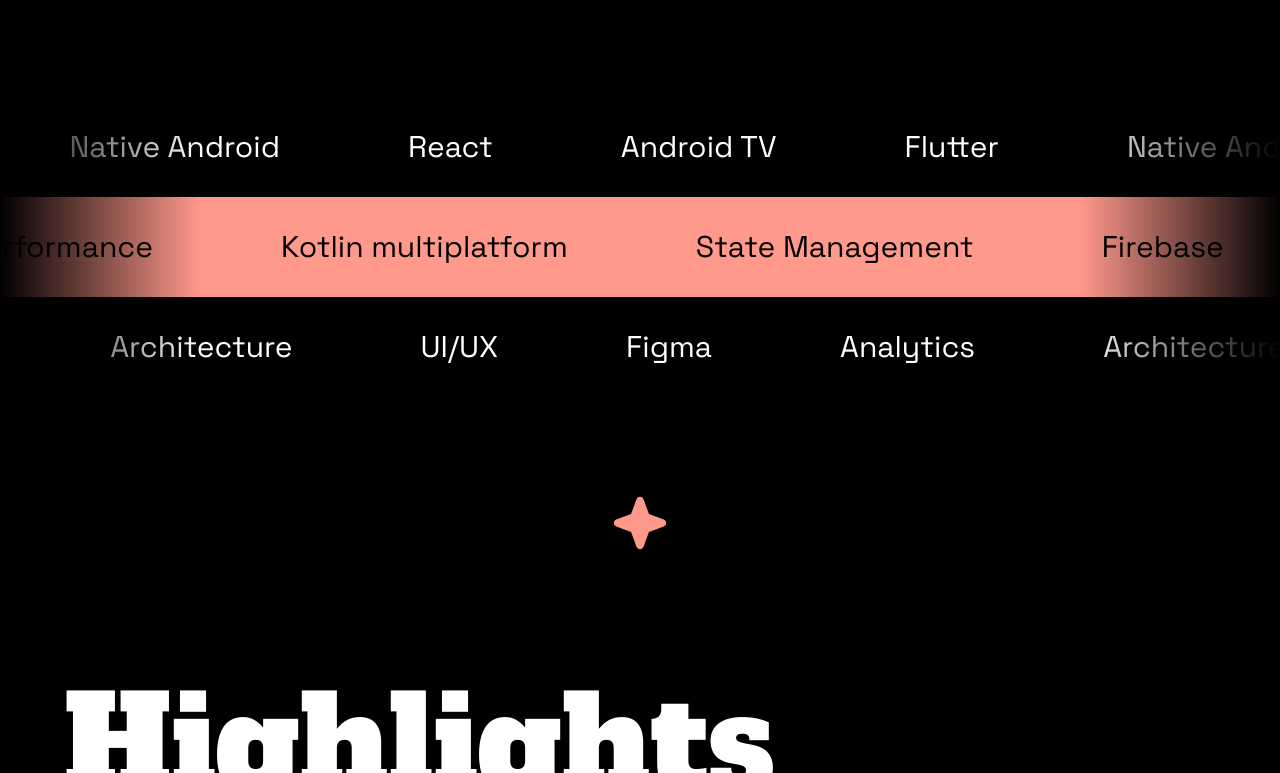
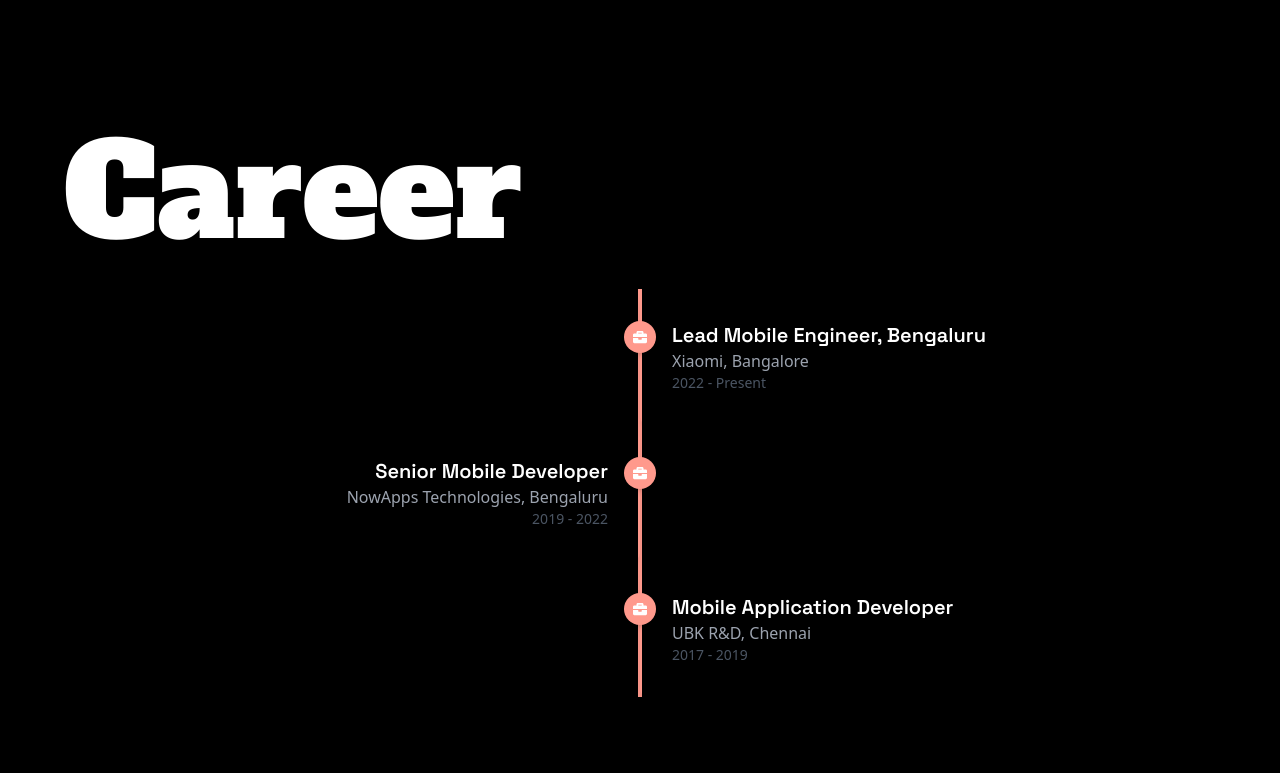
Before and after one commit to kishan2612/react-portfolio, a React (Vite) app: page / in a window 1280 px wide. Shown: the part 1367-2140 px from the top of the page. Built offline with nearby package versions, Linux system fonts and the light colour scheme.

Commit message:
page 1 and 2 completed

```diff
--- /dev/null
+++ b/src/components/portfolio/ExperienceList.tsx
@@ -0,0 +1,53 @@
+import React from "react";
+import { User, WorkExperience } from "../../model/user";
+import ProjectTitle from "./ProjectTitle";
+import { motion } from "framer-motion";
+import { FaBriefcase } from "react-icons/fa";
+
+const ExperienceList = ({ user }: { user: User }) => {
+  return (
+    <div>
+      <ProjectTitle title={"Career"} />
+      <CareerTimeline user={user} />
+    </div>
+  );
+};
+function CareerTimeline({ user }: { user: User }) {
+    return (
+      <div className="max-w-4xl mx-auto">
+        <div className="relative flex flex-col items-center">
+          <div
+            className="absolute w-1 bg-gray-300 h-full"
+            style={{ backgroundColor: user.primaryColor }}
+          ></div>
+          {user.workExperiences.map((experience, index) => (
+            <motion.div
+              key={index}
+              initial={{ opacity: 0, y: 50 }}
+              whileInView={{ opacity: 1, y: 0 }}
+              transition={{ duration: 0.6, delay: index * 0.2 }}
+              viewport={{ once: true }}
+              className={`relative w-full md:w-1/2 p-8 shadow-lg rounded-lg ${index % 2 === 0 ? "md:ml-auto text-left" : "md:mr-auto text-right"}`}
+            >
+              <div
+                className="absolute top-8 w-8 h-8 flex items-center justify-center text-white rounded-full shadow-md"
+                style={{
+                  backgroundColor: user.primaryColor,
+                  left: index % 2 === 0 ? "-16px" : "auto",
+                  right: index % 2 === 0 ? "auto" : "-16px",
+                }}
+              >
+                <FaBriefcase size={14} />
+              </div>
+              <h3 className="text-xl text-white font-semibold font-spaceGrotesk">{experience.position}</h3>
+              <p className="text-gray-400">{experience.company}</p>
+              <p className="text-sm text-gray-600">
+                {experience.startYear} - {experience.endYear}
+              </p>
+            </motion.div>
+          ))}
+        </div>
+      </div>
+    );
+  }
+export default ExperienceList;
--- a/src/components/portfolio/PortfolioPage2.tsx
+++ b/src/components/portfolio/PortfolioPage2.tsx
@@ -1,55 +1,40 @@
-import React from 'react';
-import { userKishan } from '../../constants/UserInformation'
-import { FaLinkedin, FaEnvelope } from 'react-icons/fa';
+import React from "react";
+import { userKishan } from "../../constants/UserInformation";
+import { FaLinkedin, FaEnvelope } from "react-icons/fa";
 import { PiStarFourFill } from "react-icons/pi";
-import ProjectMarquee from './ProjectTitle';
-import ProjectList from './ProjectList';
-import { User } from '../../model/user';
-import SkillListMarquee from './SkillMarquee';
-import ProjectTitle from './ProjectTitle';
+import ProjectMarquee from "./ProjectTitle";
+import ProjectList from "./ProjectList";
+import { User } from "../../model/user";
+import SkillListMarquee from "./SkillMarquee";
+import ProjectTitle from "./ProjectTitle";
+import ExperienceList from "./ExperienceList";
 
 const PortfolioPage2 = ({ user }: { user: User }) => {
   return (
-        <div className="bg-black   pb-8 mx-auto" style={{
-            borderTopLeftRadius: 32, borderTopRightRadius: 32
-        }}>
+    <div
+      className="bg-black   pb-8 mx-auto"
+      style={{
+        borderTopLeftRadius: 32,
+        borderTopRightRadius: 32,
+      }}
+    >
+      <About about={user.longDescription} />
+      <Page2Divider color={user.primaryColor} />
 
-            <About about={user.longDescription} />
-            <Page2Divider color={user.primaryColor}/>
-
+      <ExperienceList user={user} />
+      <Page2Divider color={user.primaryColor} />
       <ExpertiseTable user={user} />
       <FeaturedWorks user={user} />
       <ContactTable user={user} />
-
     </div>
   );
 };
 
 const About = ({ about }: { about: string }) => {
-    return <div className='pt-4'>
+  return (
+    <div className="pt-4">
       <ProjectTitle title={"About"} />
-        <p className='text-gray-200 px-16 text-lg '>{about}</p>
-    </div>
-}
-
-const ExperienceList = () => {
-    return (
-        <div>
-            <h2 className="text-2xl font-bold mb-16 text-white font-spaceGrotesk">Experience</h2>
-
-            <ul className="space-y-4">
-                {userKishan.workExperiences.map((experience, index) => (
-                    <li key={index} className="flex justify-between">
-                        <div>
-                            <span className="text-gray-400 font-medium">{experience.position}</span>
-                            <div className="text-gray-200 text-lg">{experience.company}</div>
-                        </div>
-                        <span className="text-gray-400">
-                            {experience.startYear} - {experience.endYear}
-                        </span>
-                    </li>
-                ))}
-            </ul>
+      <p className="text-gray-200 px-16 text-lg ">{about}</p>
     </div>
   );
 };
@@ -61,8 +46,6 @@
     </div>
   );
 };
-
-
 
 const ContactTable = ({ user }: { user: User }) => {
   const handleClick = (link: string) => {
@@ -77,8 +60,10 @@
 
   return (
     <div>
-            <div className='center'>
-                <h4 className="text-xl font-bold mb-8 text-white font-spaceGrotesk text-center">Connect with me</h4>
+      <div className="center">
+        <h4 className="text-xl font-bold mb-8 text-white font-spaceGrotesk text-center">
+          Connect with me
+        </h4>
       </div>
       <table className="min-w-min mb-8 mx-auto text-center border border-gray-700">
         <tbody>
@@ -90,7 +75,7 @@
                 onClick={() => handleClick(method.websiteLink)}
               >
                 <div className="flex items-center justify-center space-x-2">
-                                    {method.websiteName === 'LinkedIn' ? (
+                  {method.websiteName === "LinkedIn" ? (
                     <FaLinkedin className="text-xl" />
                   ) : (
                     <FaEnvelope className="text-xl" />
@@ -104,23 +89,21 @@
       </table>
     </div>
   );
-
 };
 
 const FeaturedWorks = ({ user }: { user: User }) => {
   return (
     <div>
-            <Page2Divider color={user.primaryColor}/>
+      <Page2Divider color={user.primaryColor} />
       <ProjectTitle title={"Highlights"} />
       <ProjectList user={user} />
-
     </div>
   );
-}
+};
 function Page2Divider({ color }: { color: string }) {
   return (
-        <div className='flex justify-center py-24'>
-            <PiStarFourFill className='text-6xl' style={{ fill: color }} />
+    <div className="flex justify-center py-24">
+      <PiStarFourFill className="text-6xl" style={{ fill: color }} />
     </div>
   );
 }
--- a/src/components/portfolio/SkillMarquee.tsx
+++ b/src/components/portfolio/SkillMarquee.tsx
@@ -1,6 +1,7 @@
 import React from 'react'
 import Marquee from "react-fast-marquee";
 import { User } from '../../model/user';
+import ProjectTitle from './ProjectTitle';
 
 
 const SkillListMarquee = ({user}:{user:User}) => {
@@ -11,6 +12,8 @@
     user.highlightSkills.slice(rowIndex * itemsPerRow, (rowIndex + 1) * itemsPerRow)
   );
   return (
+    <div>
+      <div className='mb-8'><ProjectTitle title='Expertise'/></div>
     <div className="skill-marquee-container">
       {skillRows.map((rowSkills, index) => (
         <div className=''
@@ -30,6 +33,7 @@
         </div>
       ))}
     </div>
+    </div>
   );
 }
 
--- /dev/null
+++ b/src/components/portfolio/project/ProjectDetail.tsx
@@ -0,0 +1,42 @@
+import { useParams } from "react-router-dom";
+import { motion } from "framer-motion";
+import React from "react";
+import { WorkProject } from "../../../model/user";
+
+const ProjectPage = ({project}:{project:WorkProject}) => {
+    const { projectId } = useParams();
+
+
+    return (
+      <div className="min-h-screen bg-black text-white font-sans">
+        {/* Hero Section */}
+        <div className="relative h-screen flex flex-col items-center justify-center text-center px-6">
+          <motion.img
+            src={project.mainImageLocation}
+            alt={project.projectName}
+            className="absolute inset-0 w-full h-full object-cover opacity-30"
+            initial={{ opacity: 0 }}
+            animate={{ opacity: 1 }}
+            transition={{ duration: 1.5 }}
+          />
+          <motion.h1 className="text-5xl font-bold z-10" initial={{ y: 50, opacity: 0 }} animate={{ y: 0, opacity: 1 }}>
+            {project.projectName}
+          </motion.h1>
+          <motion.p className="text-lg mt-4 max-w-2xl z-10" initial={{ y: 50, opacity: 0 }} animate={{ y: 0, opacity: 1 }}>
+            {project.shortDescription}
+          </motion.p>
+        </div>
+
+        {/* Project Details */}
+        <div className="max-w-5xl mx-auto py-20 px-6">
+          <motion.div className="mb-16" initial={{ opacity: 0 }} animate={{ opacity: 1 }} transition={{ delay: 0.3 }}>
+            <h2 className="text-3xl font-semibold mb-4">Project Overview</h2>
+            <p className="text-lg mb-6">{project.longDescription}</p>
+            <img src={project.mainImageLocation} alt={project.projectName} className="w-full rounded-lg shadow-lg" />
+          </motion.div>
+        </div>
+      </div>
+    );
+  };
+
+  export default ProjectPage;
--- a/src/constants/userInformation.tsx
+++ b/src/constants/userInformation.tsx
@@ -6,19 +6,19 @@
 const workExperiences: WorkExperience[] = [
   {
     company: 'Xiaomi, Bangalore',
-    position: 'Lead Mobile Engineer',
+    position: 'Lead Mobile Engineer, Bengaluru',
     startYear: 2022,
     endYear: 'Present',
   },
   {
-    company: 'NowApps Technologies, Bangalore',
+    company: 'NowApps Technologies, Bengaluru',
     position: 'Senior Mobile Developer',
     startYear: 2019,
     endYear: 2022,
   },
   {
     company: 'UBK R&D, Chennai',
-    position: 'Junior Mobile Application Developer',
+    position: 'Mobile Application Developer',
     startYear: 2017,
     endYear: 2019,
   },
@@ -40,22 +40,23 @@
   {
     projectName: "Mi-Retail",
     longDescription: "On the other hand, we denounce with righteous indignation and dislike men who are so beguiled and demoralized by the charms of pleasure of the moment, so blinded by desire, that they cannot foresee the pain and trouble that are bound to ensue; and equal blame belongs to those who fail in their duty through weakness of will, which is the same as saying through shrinking from toil and pain. These cases are perfectly simple and easy to distinguish. In a free hour, when our power of choice is untrammelled and when nothing prevents our being able to do what we like best, every pleasure is to be welcomed and every pain avoided. But in certain circumstances and owing to the claims of duty or the obligations of business it will frequently occur that pleasures have to be repudiated and annoyances accepted. The wise man therefore always holds in these matters to this principle of selection: he rejects pleasures to secure other greater pleasures, or else he endures pains to avoid worse pains.",
-    mainImageLocation: projectPlaceHolder
+    mainImageLocation: projectPlaceHolder,
+    shortDescription:""
   },
   {
     projectName: "Service+",
     longDescription: "On the other hand, we denounce with righteous indignation and dislike men who are so beguiled and demoralized by the charms of pleasure of the moment, so blinded by desire, that they cannot foresee the pain and trouble that are bound to ensue; and equal blame belongs to those who fail in their duty through weakness of will, which is the same as saying through shrinking from toil and pain. These cases are perfectly simple and easy to distinguish. In a free hour, when our power of choice is untrammelled and when nothing prevents our being able to do what we like best, every pleasure is to be welcomed and every pain avoided. But in certain circumstances and owing to the claims of duty or the obligations of business it will frequently occur that pleasures have to be repudiated and annoyances accepted. The wise man therefore always holds in these matters to this principle of selection: he rejects pleasures to secure other greater pleasures, or else he endures pains to avoid worse pains.",
-    mainImageLocation: projectPlaceHolder
+    mainImageLocation: projectPlaceHolder,shortDescription:""
   },
   {
     projectName: "Serv+Ops",
     longDescription: "On the other hand, we denounce with righteous indignation and dislike men who are so beguiled and demoralized by the charms of pleasure of the moment, so blinded by desire, that they cannot foresee the pain and trouble that are bound to ensue; and equal blame belongs to those who fail in their duty through weakness of will, which is the same as saying through shrinking from toil and pain. These cases are perfectly simple and easy to distinguish. In a free hour, when our power of choice is untrammelled and when nothing prevents our being able to do what we like best, every pleasure is to be welcomed and every pain avoided. But in certain circumstances and owing to the claims of duty or the obligations of business it will frequently occur that pleasures have to be repudiated and annoyances accepted. The wise man therefore always holds in these matters to this principle of selection: he rejects pleasures to secure other greater pleasures, or else he endures pains to avoid worse pains.",
-    mainImageLocation: projectPlaceHolder
+    mainImageLocation: projectPlaceHolder,shortDescription:""
   },
   {
     projectName: "idfye",
     longDescription: "On the other hand, we denounce with righteous indignation and dislike men who are so beguiled and demoralized by the charms of pleasure of the moment, so blinded by desire, that they cannot foresee the pain and trouble that are bound to ensue; and equal blame belongs to those who fail in their duty through weakness of will, which is the same as saying through shrinking from toil and pain. These cases are perfectly simple and easy to distinguish. In a free hour, when our power of choice is untrammelled and when nothing prevents our being able to do what we like best, every pleasure is to be welcomed and every pain avoided. But in certain circumstances and owing to the claims of duty or the obligations of business it will frequently occur that pleasures have to be repudiated and annoyances accepted. The wise man therefore always holds in these matters to this principle of selection: he rejects pleasures to secure other greater pleasures, or else he endures pains to avoid worse pains.",
-    mainImageLocation: projectPlaceHolder
+    mainImageLocation: projectPlaceHolder,shortDescription:""
   }
 ]
 
--- a/src/model/user.tsx
+++ b/src/model/user.tsx
@@ -28,5 +28,7 @@
 export interface WorkProject {
   projectName: string,
   mainImageLocation: string,
-  longDescription: string
+  longDescription: string,
+  shortDescription:string,
+
 }
```
Lines whose indentation alone changed are shown as unchanged.
